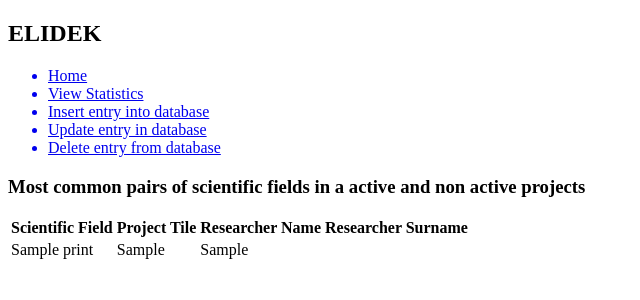
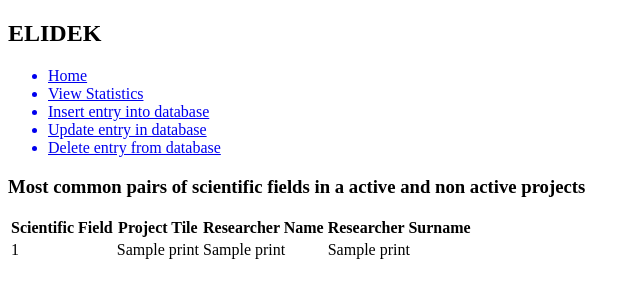
Before and after one commit to GeorgeSot71/NTUA_Databases_ELIDEK, a Flask app: template server/templates/query5.html in a window 1280 px wide. Shown: the top 300 px of the page, without its empty margins (0-640 px from the left). Run offline with Flask 2, Linux system fonts and the light colour scheme; the template is opened without the code that fills it: most values are stand-ins (such as "Sample title", 1, 10 or a date in 2020).

Commit message:
Update query5.html

```diff
--- a/server/templates/query5.html
+++ b/server/templates/query5.html
@@ -12,11 +12,14 @@
         </tr>
         </thead>
         <tbody>
-        <tr>
-            <td>{{ print[0] }}</td>
-            <td>{{ common_scientific_field[1] }}</td>
-            <td>{{ common_scientific_field[2] }}</td>
-          </tr>
+            {% for print in query5 %}
+            <tr class="organization-row">
+                <td>{{ print[0] }}</td>
+                <td>{{ print[1] }}</td>
+                <td>{{ print[2] }}</td>
+                <td>{{ print[3] }}</td>
+            </tr>
+            {% endfor %}
         </tbody>
     </table>
 </div>
```
